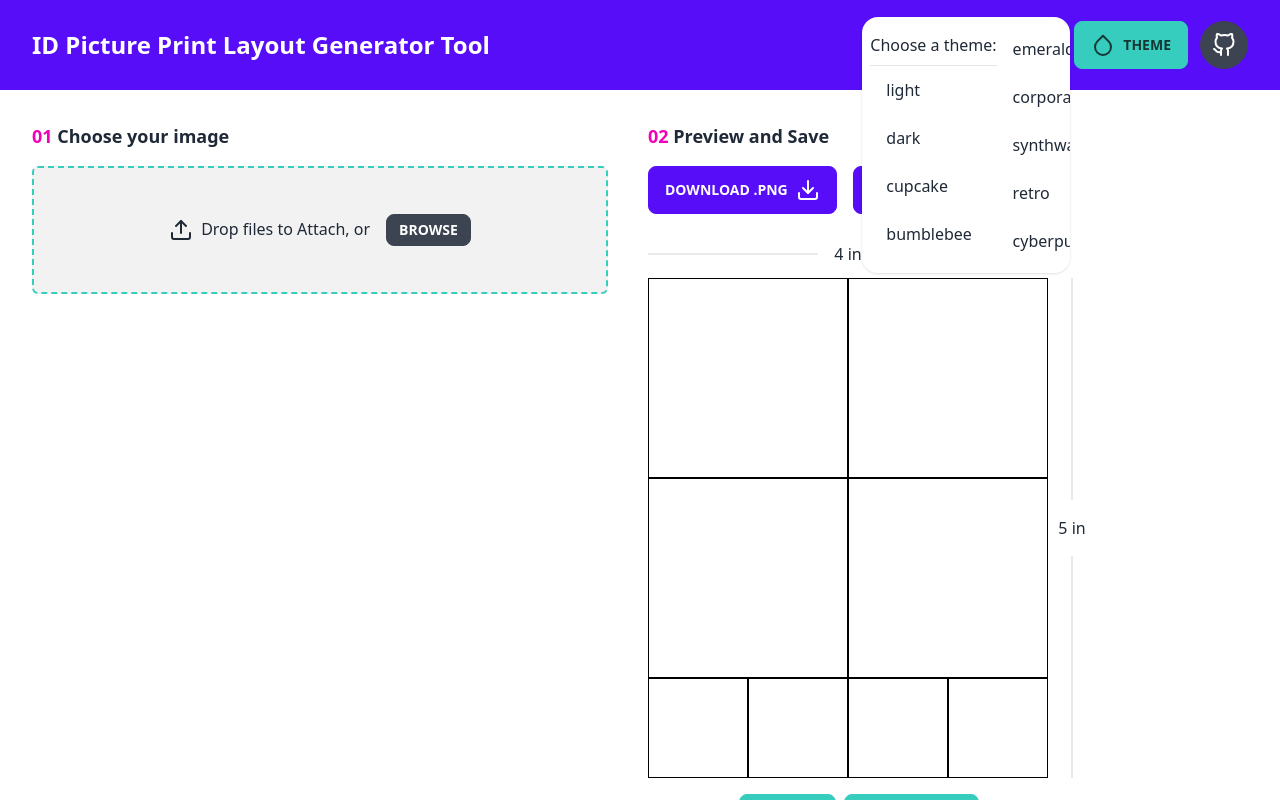
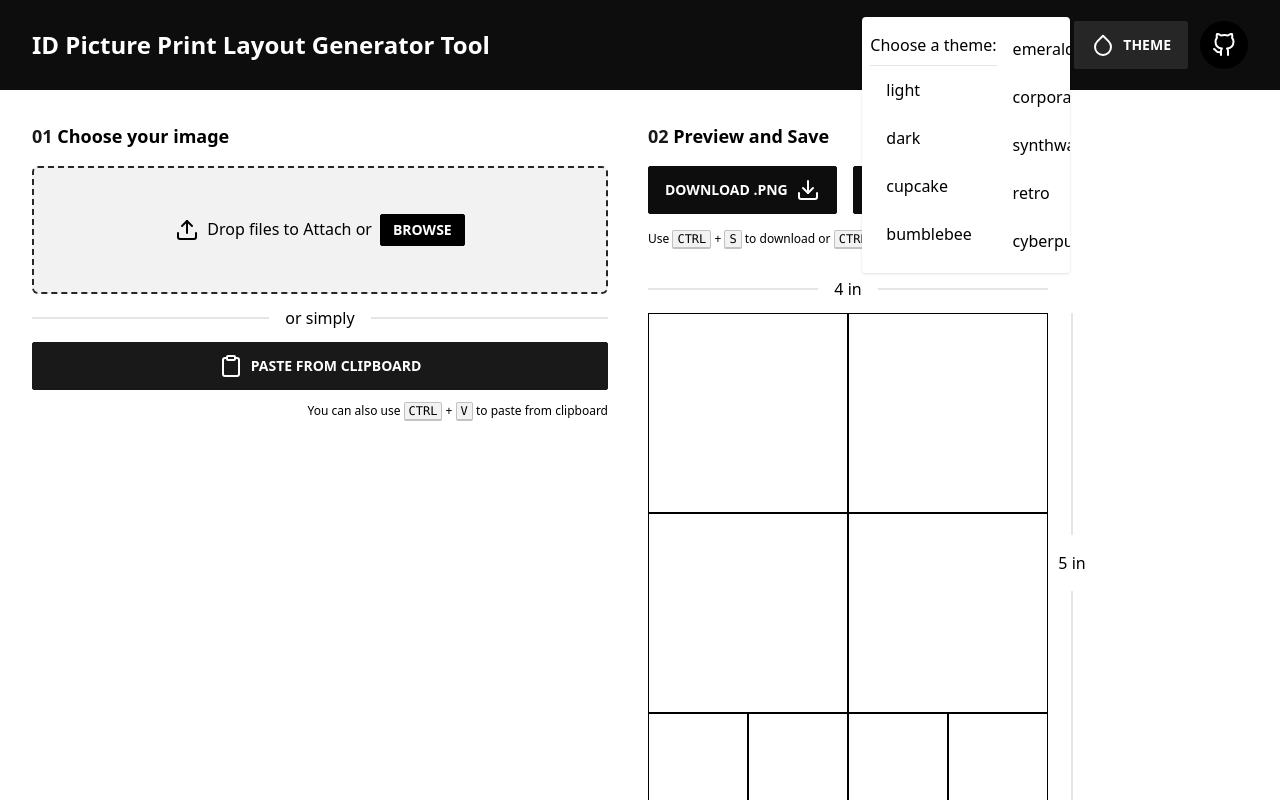
Before and after one commit to andreitrinidad/next-id-picture-layout-generator, a Next.js app: page / in a window 1280 px wide. Both pictures are taken after a click on the label "THEME". Shown: the top 800 px of the page. Built offline with nearby package versions, Linux system fonts and the light colour scheme.

Commit message:
✨  Keyboard support

```diff
--- a/package.json
+++ b/package.json
@@ -10,7 +10,9 @@
   },
   "dependencies": {
     "changedpi": "^1.0.4",
+    "classnames": "^2.3.1",
     "daisyui": "^2.19.0",
+    "focus-trap-react": "^9.0.2",
     "html2canvas": "^1.4.1",
     "next": "12.2.2",
     "react": "18.2.0",
--- /dev/null
+++ b/src/components/AppHeader.tsx
@@ -0,0 +1,85 @@
+import React from 'react';
+import * as Icon from 'react-feather';
+
+interface IAppHeaderProps {
+  setTheme: Function
+}
+
+export const AppHeader: React.FC<IAppHeaderProps> = ({setTheme}) => {
+  return (
+    <header className="flex bg-primary h-[90px] px-8 items-center justify-between">
+    <h1 className="text-primary-content text-2xl font-bold">
+      ID Picture Print Layout Generator Tool
+    </h1>
+    {/* header */}
+    <div className='flex items-center gap-2'>
+      <div className="dropdown dropdown-left ">
+        <label tabIndex={0} className="btn btn-accent m-1 gap-2">
+          <Icon.Droplet /> theme
+        </label>
+        <ul
+          tabIndex={0}
+          className="dropdown-content menu p-2 shadow bg-base-100 rounded-box w-52 max-h-72 overflow-y-auto"
+        >
+          <div className="text-center py-2">
+            {' '}
+            Choose a theme:
+          </div>
+
+          <hr />
+          {themeData.map((val, i) => {
+            return (
+              <li
+                key={i}
+                onClick={() => {
+                  setTheme(val);
+                  localStorage.setItem('theme', val);
+                }}
+              >
+                <a>{val}</a>
+              </li>
+            );
+          })}
+          {/* <li><a>Item 2</a></li> */}
+        </ul>
+      </div>
+      <div className="tooltip tooltip-left" data-tip="Built with⚡by andrei 🔥. See source code on Github">
+      <a target="_blank" href="https://github.com/andreitrinidad/next-id-picture-layout-generator" className="btn btn-circle" rel="noreferrer"><Icon.GitHub/></a>
+      </div>
+    </div>
+  </header>
+  )
+}
+
+
+const themeData = [
+	'light',
+	'dark',
+	'cupcake',
+	'bumblebee',
+	'emerald',
+	'corporate',
+	'synthwave',
+	'retro',
+	'cyberpunk',
+	'valentine',
+	'halloween',
+	'garden',
+	'forest',
+	'aqua',
+	'lofi',
+	'pastel',
+	'fantasy',
+	'wireframe',
+	'black',
+	'luxury',
+	'dracula',
+	'cmyk',
+	'autumn',
+	'business',
+	'acid',
+	'lemonade',
+	'night',
+	'coffee',
+	'winter',
+];
--- /dev/null
+++ b/src/components/UploadWidget.tsx
@@ -0,0 +1,54 @@
+import { useState, DragEvent } from 'react';
+import * as Icon from 'react-feather';
+
+interface IUploadWidgetProps {
+  onSelectFile: (e: React.ChangeEvent<HTMLInputElement>) => void
+  onPasteClick: () => void
+}
+
+export const UploadWidget: React.FC<IUploadWidgetProps> = ({onSelectFile, onPasteClick}) => {
+  const [draggingOver, setDraggingOver] = useState(false);
+	return (
+    <>
+		<div className="upload-control mb-4">
+			<label className="relative flex justify-center w-full h-32 px-4 transition bg-base-200 border-2 border-accent border-dashed rounded-md appearance-none cursor-pointer hover:border-accent-focus hover:border-4 focus:outline-none">
+				<span className="flex items-center space-x-2">
+					<Icon.Upload />
+					<span className="font-medium">
+						Drop files to Attach or
+						<a className="ml-2 btn btn-sm">browse</a>
+						{/* <span className="color-base-content underline">
+            browse
+          </span> */}
+					</span>
+				</span>
+				<input
+					type="file"
+					accept="image/*"
+					onChange={onSelectFile}
+					name="upload-file"
+					className="absolute inset-0 border-2 opacity-0 cursor-pointer"
+				/>
+			</label>
+      <div className="divider">or simply</div>
+      <button className="btn btn-secondary w-full gap-2 relative"
+      onClick={onPasteClick}
+    >
+       <Icon.Clipboard />
+       Paste from clipboard
+    </button>
+      <div className='mt-3 text-xs text-right'>
+          You can also use <kbd className="kbd kbd-xs">CTRL</kbd> + <kbd className="kbd kbd-xs">V</kbd> to paste from clipboard
+      </div>
+      {/* <input
+					type="file"
+					accept="image/*"
+					onChange={onSelectFile}
+					name="upload-file"
+					// className="absolute inset-0 border-2 opacity-0 cursor-pointer"
+				/> */}
+		</div>
+
+    </>
+	);
+};
--- a/src/pages/index.tsx
+++ b/src/pages/index.tsx
@@ -1,6 +1,6 @@
 import type { NextPage } from 'next';
 import 'react-image-crop/dist/ReactCrop.css';
-import React, { useState, useRef, useEffect } from 'react';
+import React, { useState, useRef, useEffect, DragEvent } from 'react';
 import * as Icon from 'react-feather';
 import ReactCrop, {
 	centerCrop,
@@ -19,6 +19,10 @@ import exportAsImage, { copyImage } from '../utils/exportAsImage';
 import Head from 'next/head';
 import { ToastContainer, toast } from 'react-toastify';
 import 'react-toastify/dist/ReactToastify.css';
+import { AppHeader } from '../components/AppHeader';
+import { UploadWidget } from '../components/UploadWidget';
+import classNames from 'classnames';
+import FocusTrap from 'focus-trap-react';
 
 function centerAspectCrop(
 	mediaWidth: number,
@@ -40,38 +44,6 @@ function centerAspectCrop(
 	);
 }
 
-const themeData = [
-	'light',
-	'dark',
-	'cupcake',
-	'bumblebee',
-	'emerald',
-	'corporate',
-	'synthwave',
-	'retro',
-	'cyberpunk',
-	'valentine',
-	'halloween',
-	'garden',
-	'forest',
-	'aqua',
-	'lofi',
-	'pastel',
-	'fantasy',
-	'wireframe',
-	'black',
-	'luxury',
-	'dracula',
-	'cmyk',
-	'autumn',
-	'business',
-	'acid',
-	'lemonade',
-	'night',
-	'coffee',
-	'winter',
-];
-
 const Home: NextPage = () => {
 	const [imgSrc, setImgSrc] = useState('');
 	const previewCanvasRef = useRef<HTMLCanvasElement>(null);
@@ -87,7 +59,9 @@ const Home: NextPage = () => {
 	const [pixelDensityCopy, setPixelDensityCopy] = useState(220);
 	const [pixelDensityDL, setPixelDensityDL] = useState(220);
 	const previewRef = useRef<HTMLDivElement>(null);
+	const replaceBtnRef = useRef<HTMLButtonElement>(null);
 	const [theme, setTheme] = useState('light');
+	const [confirmModal, setConfirmModal] = useState(false);
 
 	function onSelectFile(e: React.ChangeEvent<HTMLInputElement>) {
 		if (e.target.files && e.target.files.length > 0) {
@@ -104,6 +78,37 @@ const Home: NextPage = () => {
 		if (aspect) {
 			const { width, height } = e.currentTarget;
 			setCrop(centerAspectCrop(width, height, aspect));
+		}
+	}
+
+	async function pasteFromClipboard() {
+		try {
+			const permission = await navigator.permissions.query({
+				// @ts-ignore: Unreachable code error
+				name: 'clipboard-read',
+			});
+			if (permission.state === 'denied') {
+				toast.warning(
+					'Woops. Permission denied. Please change clipboard permissions',
+					{ autoClose: 5000 }
+				);
+			}
+			const clipboardContents = await navigator.clipboard.read();
+			for (const item of clipboardContents) {
+				if (!item.types.includes('image/png')) {
+					toast.error('Clipboard content is not an image.');
+					return;
+				}
+				const blob = await item.getType('image/png');
+				setCrop(undefined);
+				const src = URL.createObjectURL(blob);
+				setImgSrc(`${src}`);
+			}
+		} catch (error) {
+			console.log(error);
+			toast.error('Something went wrong.');
+		} finally {
+			setConfirmModal(false);
 		}
 	}
 
@@ -175,6 +180,7 @@ const Home: NextPage = () => {
 										transform: `scale(${scale}) rotate(${rotate}deg)`,
 									}}
 									onLoad={onImageLoad}
+									// crossOrigin="anonymous"
 								/>
 							</ReactCrop>
 						</div>
@@ -315,60 +321,79 @@ const Home: NextPage = () => {
 		);
 	};
 
+	function copyToClipboard() {
+		copyImage(previewRef.current, pixelDensityCopy, () =>
+			toast.success('Copied to Clipboard!')
+		);
+	}
+
+	function downloadResult() {
+		exportAsImage(previewRef.current, 'image', pixelDensityDL, () =>
+			toast.success('Image downloaded!')
+		);
+	}
+
 	useEffect(() => {
-		const savedTheme = localStorage.getItem('theme') || 'light';
+		const savedTheme = localStorage.getItem('theme') || 'lofi';
 		setTheme(savedTheme);
 		setPixelDensityCopy(96);
 		setPixelDensityDL(96);
-	}, []);
+
+		function detectKeys(event: any) {
+			if ((event.ctrlKey || event.metaKey) && event.keyCode == 83) {
+				event.preventDefault();
+				downloadResult();
+			}
+			if ((event.ctrlKey || event.metaKey) && event.keyCode == 67) {
+				event.preventDefault();
+				copyToClipboard();
+			}
+			if ((event.ctrlKey || event.metaKey) && event.keyCode == 86) {
+				if (!!imagePreviewSrc || imagePreviewSrc) {
+					event.preventDefault();
+					setConfirmModal(true);
+					replaceBtnRef.current?.focus();
+					return;
+				}
+				pasteFromClipboard();
+			}
+			if (event.keyCode == 27) {
+				if (confirmModal) {
+					event.preventDefault();
+					setConfirmModal(false);
+				}
+			}
+		}
+
+		window.addEventListener('keydown', detectKeys);
+
+		return () => {
+			window.removeEventListener('keydown', detectKeys);
+		};
+	}, [copyToClipboard, downloadResult, imagePreviewSrc]);
+
+	useEffect(() => {
+		replaceBtnRef.current?.focus();
+	}, [confirmModal]);
+
+	function removeImage() {
+		setImgSrc('');
+		setImagePreviewSrc('');
+	}
 
 	return (
 		<div className="bg-base-100 h-screen" data-theme={theme}>
-			<ToastContainer hideProgressBar theme="dark" />
+			<ToastContainer
+				hideProgressBar
+				theme="dark"
+				autoClose={1500}
+				position="bottom-right"
+			/>
 			<Head>
 				<title>ID Picture Print Layout Generator Tool</title>
 			</Head>
+			<AppHeader setTheme={setTheme} />
 
-			<header className="flex bg-primary h-[90px] px-8 items-center justify-between">
-				<h1 className="text-primary-content text-2xl font-bold">
-					ID Picture Print Layout Generator Tool
-				</h1>
-				<div className='flex items-center gap-2'>
-					<div className="dropdown dropdown-left ">
-						<label tabIndex={0} className="btn btn-accent m-1 gap-2">
-							<Icon.Droplet /> theme
-						</label>
-						<ul
-							tabIndex={0}
-							className="dropdown-content menu p-2 shadow bg-base-100 rounded-box w-52 max-h-72 overflow-y-auto"
-						>
-							<div className="text-center py-2">
-								{' '}
-								Choose a theme:
-							</div>
-
-							<hr />
-							{themeData.map((val, i) => {
-								return (
-									<li
-										key={i}
-										onClick={() => {
-											setTheme(val);
-											localStorage.setItem('theme', val);
-										}}
-									>
-										<a>{val}</a>
-									</li>
-								);
-							})}
-							{/* <li><a>Item 2</a></li> */}
-						</ul>
-					</div>
-          <div className="tooltip tooltip-left" data-tip="Built with⚡by andrei 🔥. See source code on Github">
-          <a target="_blank" href="https://github.com/andreitrinidad/next-id-picture-layout-generator" className="btn btn-circle" rel="noreferrer"><Icon.GitHub/></a>
-          </div>
-				</div>
-			</header>
 			<section className="flex flex-1 p-8 gap-10 bg-base-100">
 				<div className="flex-1 max-w-xl">
 					<h2 className="text-lg font-semibold mb-4">
@@ -380,38 +405,16 @@ const Home: NextPage = () => {
 					{imgSrc !== '' ? (
 						<button
 							className="btn btn-primary btn-error btn-outline w-full mb-4 gap-2"
-							onClick={() => {
-								setImgSrc('');
-								setImagePreviewSrc('');
-							}}
+							onClick={removeImage}
 						>
 							<Icon.Trash />
 							change image
 						</button>
 					) : (
-						<div className="upload-control mb-4">
-							<label className="relative flex justify-center w-full h-32 px-4 transition bg-base-200 border-2 border-accent border-dashed rounded-md appearance-none cursor-pointer hover:border-accent-focus hover:border-4 focus:outline-none">
-								<span className="flex items-center space-x-2">
-									<Icon.Upload />
-									<span className="font-medium">
-										Drop files to Attach, or
-										<a className="ml-4 btn btn-sm">
-											browse
-										</a>
-										{/* <span className="color-base-content underline">
-											browse
-										</span> */}
-									</span>
-								</span>
-								<input
-									type="file"
-									accept="image/*"
-									onChange={onSelectFile}
-									name="upload-file"
-									className="absolute inset-0 border-2 opacity-0 cursor-pointer"
+						<UploadWidget
+							onSelectFile={onSelectFile}
+							onPasteClick={pasteFromClipboard}
 						/>
-							</label>
-						</div>
 					)}
 
 					{renderControls()}
@@ -421,58 +424,46 @@ const Home: NextPage = () => {
 						<span className="text-secondary font-bold">02</span>{' '}
 						Preview and Save
 					</h2>
-					<div className="flex gap-4 mb-4">
+					<div className="flex gap-4 mb-4 flex-wrap">
 						<button
 							className="btn btn-primary gap-2"
-							onClick={() =>
-								exportAsImage(
-									previewRef.current,
-									'image',
-									pixelDensityDL
-								)
-							}
+							onClick={downloadResult}
 						>
 							Download .png
 							<Icon.Download />
 						</button>
 						<button
 							className="btn btn-primary gap-2"
-							onClick={() => {
-								copyImage(
-									previewRef.current,
-									pixelDensityCopy,
-									() =>
-										toast('Copied to Clipboard!', {
-											autoClose: 1500,
-										})
-								);
-							}}
+							onClick={copyToClipboard}
 						>
 							Copy to Clipboard
-							<Icon.Clipboard />
+							<Icon.Copy />
 						</button>
+						<div className="w-full text-xs">
+							Use <kbd className="kbd kbd-xs">CTRL</kbd> +{' '}
+							<kbd className="kbd kbd-xs">S</kbd> to download or{' '}
+							<kbd className="kbd kbd-xs">CTRL</kbd> +{' '}
+							<kbd className="kbd kbd-xs">C</kbd> to copy result
+							to clipboard
+						</div>
 					</div>
 
 					{/* PREVIEW */}
-          <div className='inline-flex'>
-            <div className='flex flex-col'>
+					<div className="inline-flex">
+						<div className="flex flex-col">
 							<div className="divider">4 in</div>
-
 							<LayoutPreview
 								imagePreviewSrc={imagePreviewSrc}
 								bgColor={bgColor}
 								borderColor={borderColor}
 								ppi={100}
 							/>
-
 						</div>
-            <div className="divider divider-horizontal border-base-content pt-12">5 in</div>
-
-
+						<div className="divider divider-horizontal border-base-content pt-12">
+							5 in
 						</div>
-
-
-					{/* ACTUAL SIZE MOVE IT SOMEWHERE */}
+					</div>
+					{/* ACTUAL SIZE - HIDDEN */}
 					<div className="absolute -z-10 top-0 left-0 h-2 w-2 overflow-hidden ">
 						<LayoutPreview
 							ref={previewRef}
@@ -539,7 +530,7 @@ const Home: NextPage = () => {
 
 						<div
 							className="tooltip"
-							data-tip="PPI or Pixels Per Inch is the density of pixels in an image. 220 PPI is optimized for downloading and inserting into Microsoft Office programs"
+							data-tip="PPI or Pixels Per Inch is the density of pixels in an image. 96 PPI is optimized for Microsoft Office. Make this 150 PPI and above for use in other programs"
 						>
 							<Icon.HelpCircle />
 						</div>
@@ -559,12 +550,6 @@ const Home: NextPage = () => {
 							value={pixelDensityCopy}
 							onChange={(e) => {
 								let value = Number(e.target.value);
-								// if (Number(e.target.value) < 96) {
-								// 	value = 96;
-								// }
-								// if (Number(e.target.value) > 600) {
-								// 	value = 600;
-								// }
 								setPixelDensityCopy(value);
 							}}
 							onBlur={(e) => {
@@ -588,6 +573,41 @@ const Home: NextPage = () => {
 					</div>
 				</div>
 			</section>
+			{/* modals */}
+			{confirmModal && (
+				<FocusTrap>
+					<div className={classNames('modal modal-open')}>
+						<div className="modal-box">
+							<h3 className="font-bold text-lg">
+								Confirm replace image
+							</h3>
+							<p className="py-4">
+								You pressed <kbd className="kbd">CTRL</kbd> +{' '}
+								<kbd className="kbd">V</kbd>. Are you sure you
+								want to replace current image?
+							</p>
+							<div className="modal-action">
+								<button
+									className="btn btn-link"
+									onClick={() => setConfirmModal(false)}
+								>
+									CANCEL
+								</button>
+								<button
+									ref={replaceBtnRef}
+									className="btn btn-primary"
+									onClick={(e) => {
+										e.preventDefault();
+										pasteFromClipboard();
+									}}
+								>
+									REplace
+								</button>
+							</div>
+						</div>
+					</div>
+				</FocusTrap>
+			)}
 		</div>
 	);
 };
```
Also changed, not shown: src/utils/exportAsImage.tsx (+7 -1 lines). Lines whose indentation alone changed are shown as unchanged.
